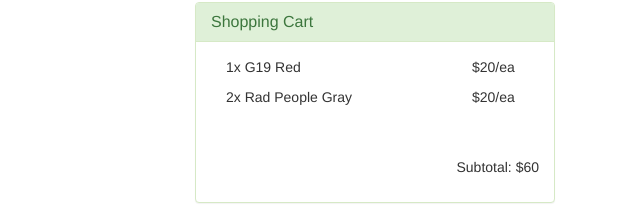
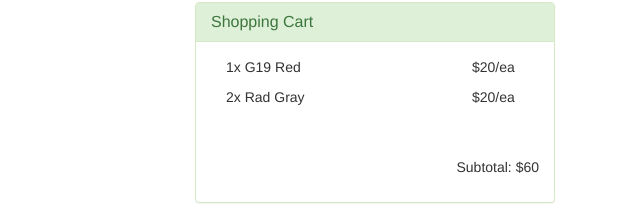
Before and after one commit to knjeru/radpeople-project, a website with bundled scripts: page checkout.html in a window 1280 px wide. Shown: the part 106-326 px from the top of the page, 265-905 px from the left. Built offline with nearby package versions, Linux system fonts and the light colour scheme.

Commit message:
Updated checkout page

```diff
--- a/checkout.html
+++ b/checkout.html
@@ -65,7 +65,7 @@
                                   <p>$20/ea</p>
                                 </div>
                                 <div class="col-lg-8">
-                                  <p>2x Rad People Gray</p>
+                                  <p>2x Rad Gray</p>
                                 </div>
                                 <div class="col-lg-2 col-lg-offset-1">
                                   <p>$20/ea</p>
```
